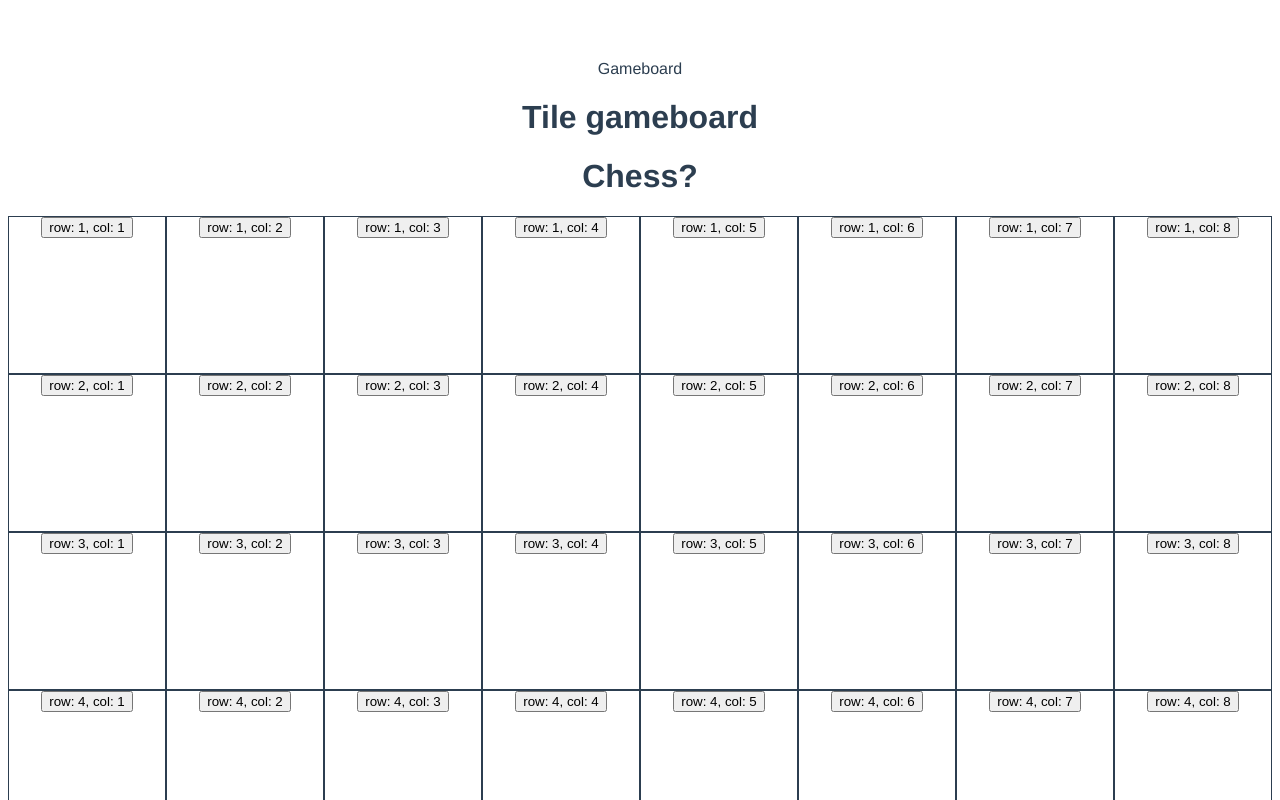
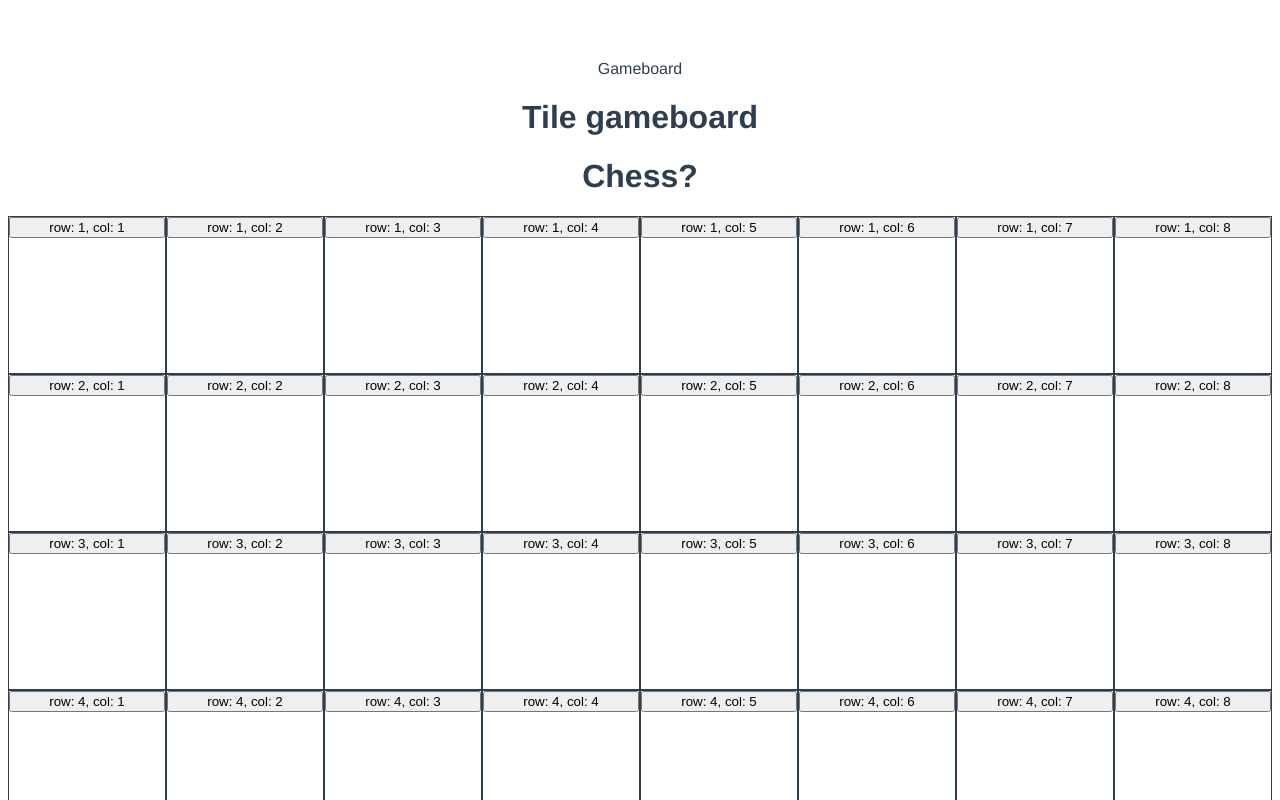
Before and after one commit to thing22-lamblet/webstuff.explore, a Vue app in the folder anim3/: page / in a window 1280 px wide. Shown: the top 800 px of the page. Built offline with nearby package versions, Linux system fonts and the light colour scheme.

Commit message:
Sync (auto)

```diff
--- a/anim3/src/components/GameboardCell.vue
+++ b/anim3/src/components/GameboardCell.vue
@@ -1,6 +1,6 @@
 <template>
-  <div class="gameboard_cell" v-on:click="select()">
-      <button type="button" v-on:click="select($event,row,col)">
+  <div class="gameboard_cell" v-on:click="select_div($event,row,col)">
+      <button type="button" v-on:click="undefined">
         row: {{row}}, col: {{col}}
       </button>
   </div>
@@ -23,8 +23,22 @@ export default {
             // https://stackoverflow.com/a/36968187/237059  On event hookups
 
             const targetId = event?.currentTarget.id;
-            console.log(`targetId=${targetId},row=${row},col=${col}`);
+            console.log(`btn.targetId=${targetId},row=${row},col=${col}`);
+        },
+        select_div: function(event,row,col) {
+            // https://stackoverflow.com/a/36968187/237059  On event hookups
+
+            const targetId = event?.currentTarget.id;
+            console.log(`div.targetId=${targetId},row=${row},col=${col}`);
         }
     }
 }
 </script>
+
+<style>
+.gameboard_cell button {
+    width:100%;
+    height:100%;
+    display:block;
+}
+</style>
```
